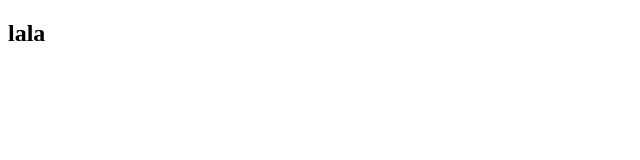
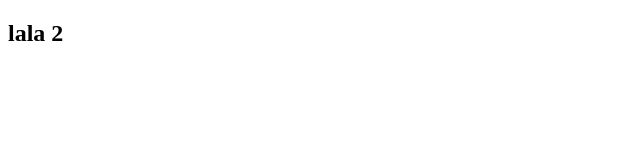
Before and after one commit to cmonzo/test1, a plain HTML site: page index.html in a window 1280 px wide. Shown: the full height of the page, 0-640 px from the left. Drawn offline with Linux system fonts and the light colour scheme.

Commit message:
cambio lala. creo CSS

```diff
--- a/index.html
+++ b/index.html
@@ -7,7 +7,7 @@
 </head>
 <body>
 
-    <h2>lala</h2>
+    <h2>lala 2</h2>
 
 </body>
 </html>
```
